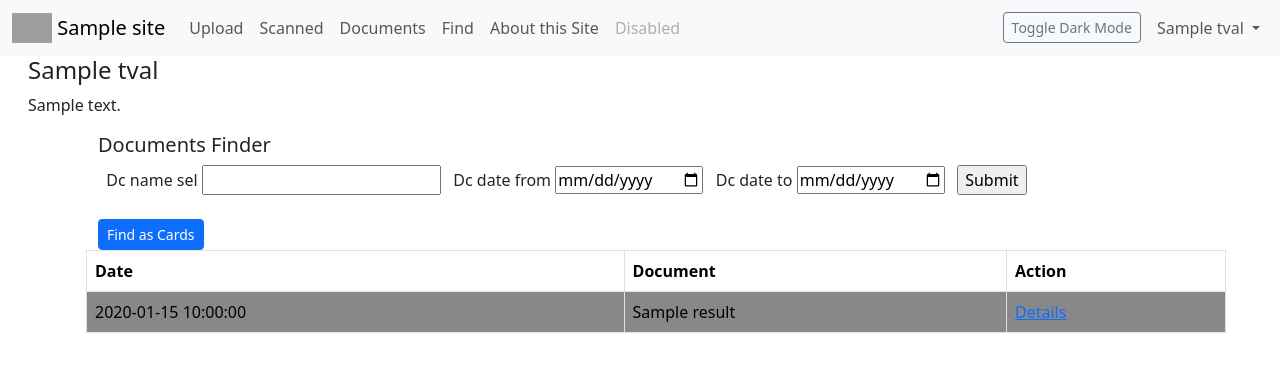
After one commit to scriscuoli/flask_docs, a Flask app: template documents/templates/documents/documents_find_table.html in a window 1280 px wide. The commit adds this page. Shown: the top 372 px of the page. Run offline with Flask 3, Linux system fonts and the light colour scheme; the template is opened without the code that fills it: most values are stand-ins (such as "Sample title", 1, 10 or a date in 2020); form fields are guessed from the names that the template uses; parts of the project's set-up code (start-up, migrations or seed data) failed here and were passed over; some libraries are stand-ins or nearby versions; grey boxes are pictures that could not be loaded.

Commit message:
find with color and tables

```diff
--- a/documents/templates/documents/documents_find_cards.html
+++ b/documents/templates/documents/documents_find_cards.html
@@ -10,7 +10,7 @@
     &nbsp;&nbsp;{{form.dc_date_to.label}} {{ form.dc_date_to(type="date")}}
     &nbsp;&nbsp;{{ form.submit() }}
   </form>
-  <br/><a href="/DocsApp/documents/find/table"  class="btn btn-sm btn-primary">Show as Table</a><br/>
+  <br/><a href="/DocsApp/documents/find/table"  class="btn btn-sm btn-primary">Find as Table</a><br/>
   <div class="d-flex flex-wrap overflow-auto" style="max-height: 500px;">
     {% for r in result %}
     <div class="card m-2" style="width: 10rem; padding-top: 1rem; background-color: {{ r['color'] }};">
--- /dev/null
+++ b/documents/templates/documents/documents_find_table.html
@@ -0,0 +1,33 @@
+{% extends "base.html" %}
+{% block content %}
+
+<div class="container">
+  <form method="POST">
+    <h5>Documents Finder</h5>
+    {{ form.csrf_token }}
+    &nbsp;&nbsp;{{form.dc_name_sel.label}} {{ form.dc_name_sel() }}
+    &nbsp;&nbsp;{{form.dc_date_from.label}} {{ form.dc_date_from(type="date") }}
+    &nbsp;&nbsp;{{form.dc_date_to.label}} {{ form.dc_date_to(type="date")}}
+    &nbsp;&nbsp;{{ form.submit() }}
+  </form>
+  <br/><a href="/DocsApp/documents/find/cards"  class="btn btn-sm btn-primary">Find as Cards</a><br/>
+  <div class="row overflow-auto" style="max-height: 500px;">
+    <table class="table table-bordered">
+      <thead>
+        <tr><th>Date</th><th>Document</th><th>Action</th></tr>
+      </thead>
+      <tbody>
+{% for r in result %}
+        <tr>
+          <td style="background-color: {{ r['color'] }}">{{ r['dc_date'] }}</td>
+          <td style="background-color: {{ r['color'] }}">{{ r['dc_name'] }}</td>
+          <td style="background-color: {{ r['color'] }}"><a href="/DocsApp/documents/details/{{ r['dc_id'] }}">Details</a></td>
+        </tr>
+{% endfor %}
+      </tbody>
+    </table>
+
+  </div>
+</div>
+
+{% endblock %}
```
Also changed, not shown: documents/documents.py (+33 -1 lines).
